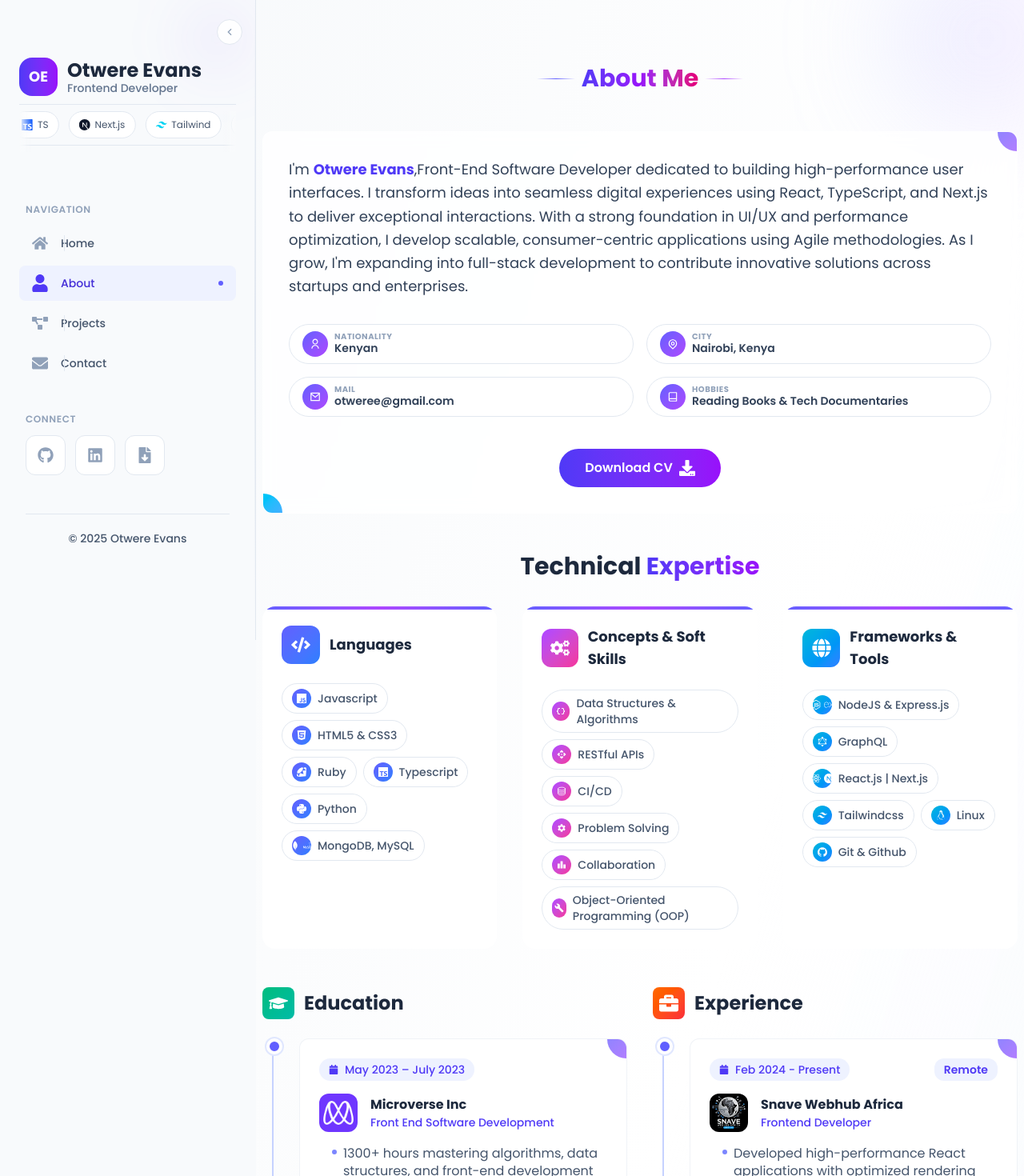
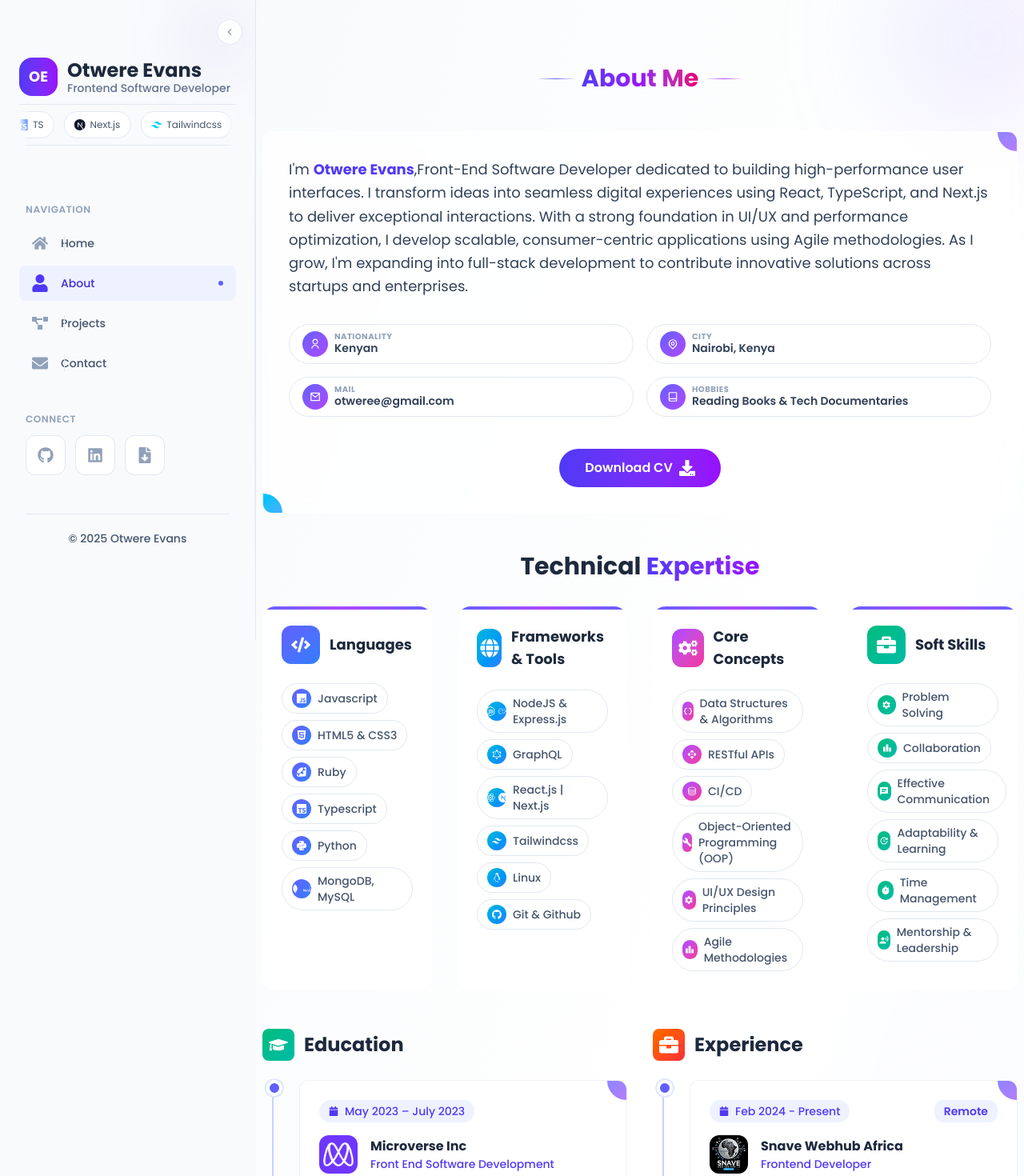
Before and after one commit to otwere/Otwere-Evans-Portfolio, a React (Vite) app: page /about in a window 1280 px wide. Shown: the top 1470 px of the page at 80% size. Built offline with nearby package versions, Linux system fonts and the light colour scheme.

Commit message:
Aside-updated

```diff
--- a/src/components/Aside.tsx
+++ b/src/components/Aside.tsx
@@ -51,7 +51,7 @@ const TECH_BADGES = [
   { icon: SiReact, label: "React.js", color: "text-cyan-500" },
   { icon: SiTypescript, label: "TS", color: "text-blue-600" },
   { icon: SiNextdotjs, label: "Next.js", color: "text-slate-900" },
-  { icon: SiTailwindcss, label: "Tailwind", color: "text-cyan-400" },
+  { icon: SiTailwindcss, label: "Tailwindcss", color: "text-cyan-400" },
 ];
 
 // --- Sub-Components ---
@@ -62,7 +62,7 @@ const UserProfile = memo(({ collapsed, onNavigate }: { collapsed: boolean; onNav
     <div className={`relative ${collapsed ? 'flex justify-center' : ''}`}>
       <button
         onClick={() => onNavigate("home")}
-        className={`inline-flex items-center gap-3 group text-left ${collapsed ? 'flex-col' : ''}`}
+        className={`inline-flex items-center gap-3 group text-left cursor-pointer ${collapsed ? 'flex-col' : ''}`}
       >
         <div className="relative">
           <div className={`${collapsed ? 'h-12 w-10 mt-2' : 'h-12 w-12'} rounded-2xl bg-gradient-to-r from-indigo-600 to-purple-600 flex items-center justify-center transition-all duration-300 group-hover:scale-95 shadow-indigo-500/20`}>
@@ -74,7 +74,7 @@ const UserProfile = memo(({ collapsed, onNavigate }: { collapsed: boolean; onNav
             <h1 className="text-2xl font-bold text-slate-800">
               Otwere Evans
             </h1>
-            <p className="text-sm font-medium text-slate-500 -mt-1">Frontend Developer</p>
+            <p className="text-sm font-medium text-slate-500 -mt-1">Frontend Software Developer</p>
           </div>
 
         )}
@@ -123,7 +123,7 @@ const NavItem = memo(({
   return (
     <li>
       <button
-        className={`group relative flex items-center ${collapsed ? 'justify-center px-3' : 'gap-4 px-4'} w-full py-3 text-left transition-all duration-300 rounded-lg ${isActive
+        className={`group relative flex items-center cursor-pointer ${collapsed ? 'justify-center px-3' : 'gap-4 px-4'} w-full py-3 text-left transition-all duration-300 rounded-lg ${isActive
           ? "bg-indigo-50 text-indigo-700"
           : "text-slate-600 hover:bg-slate-100 hover:text-slate-900"
           }`}
@@ -185,7 +185,7 @@ export default function Sidebar({ current, onNavigate }: Props) {
         <div className="absolute inset-0 overflow-y-auto p-4 md:p-6 scrollbar-thin scrollbar-thumb-slate-200 scrollbar-track-transparent">
           {/* Mobile Close Button */}
           <button
-            className="absolute right-3 top-3 z-30 md:hidden rounded-lg p-2 hover:bg-slate-200 transition-colors"
+            className="absolute right-3 top-3 z-30 md:hidden rounded-lg p-2 hover:bg-slate-200  transition-colors"
             onClick={closeMobile}
             aria-label="Close navigation"
           >
@@ -244,7 +244,7 @@ export default function Sidebar({ current, onNavigate }: Props) {
                     href={link.href}
                     target="_blank"
                     rel="noopener noreferrer"
-                    className={`group ${isCollapsed ? 'p-3' : 'p-3.5'} rounded-xl bg-white border border-slate-200 text-center hover:bg-slate-50 transition-all duration-300 hover:scale-95`}
+                    className={`group ${isCollapsed ? 'p-3' : 'p-3.5'} rounded-xl bg-white border border-slate-200 text-center cursor-pointer hover:bg-slate-50 transition-all duration-300 hover:scale-95`}
                     aria-label={link.label}
                     title={link.label}
                   >
--- a/src/components/projects/RequestModal.tsx
+++ b/src/components/projects/RequestModal.tsx
@@ -41,7 +41,7 @@ export const RequestModal = ({ isOpen, project, onClose }: RequestModalProps) =>
         >
             <div className="flex min-h-full items-end sm:items-center justify-center p-3 sm:p-4">
                 <div
-                    className="relative w-full h-[88dvh] sm:h-auto max-w-3xl rounded-2xl sm:rounded-xl bg-white border-0 sm:border border-slate-200 animate-slideUp shadow-none sm:shadow-none flex flex-col max-h-[80vh] sm:max-h-[85vh]"
+                    className="relative w-full h-[90dvh] sm:h-auto max-w-3xl rounded-2xl sm:rounded-xl bg-white border-0 sm:border border-slate-200 animate-slideUp shadow-none sm:shadow-none flex flex-col max-h-[80vh] sm:max-h-[85vh]"
                     onClick={(e) => e.stopPropagation()}
                 >
                     <RequestModalHeader
--- a/src/pages/About.tsx
+++ b/src/pages/About.tsx
@@ -2,7 +2,7 @@ import { FaCode, FaCogs, FaGlobe, FaDownload, FaCalendar, FaGraduationCap, FaBri
 import { SiJavascript, SiHtml5, SiRuby, SiTypescript, SiPython, SiMongodb, SiMysql, SiNodedotjs, SiGraphql, SiReact, SiNextdotjs, SiTailwindcss, SiLinux, SiGithub, SiExpress } from 'react-icons/si';
 import { RiMailLine, RiMapPinLine, RiUserLine, RiBookLine } from 'react-icons/ri';
 import { IoServerOutline } from 'react-icons/io5';
-import { MdDataObject, MdApi, MdSettings, MdBuild, MdLeaderboard } from 'react-icons/md';
+import { MdDataObject, MdApi, MdSettings, MdBuild, MdLeaderboard, MdChat, MdUpdate, MdTimer, MdRecordVoiceOver } from 'react-icons/md';
 import { SEO } from "../components/SEO";
 
 export default function About() {
@@ -84,7 +84,7 @@ export default function About() {
               Technical <span className="bg-gradient-to-r from-indigo-600 to-purple-600 bg-clip-text text-transparent">Expertise</span>
             </h2>
 
-            <div className="grid grid-cols-1 gap-8 md:grid-cols-3">
+            <div className="grid grid-cols-1 gap-8 md:grid-cols-2 lg:grid-cols-2 xl:grid-cols-4">
               {[
                 {
                   title: "Languages",
@@ -100,19 +100,6 @@ export default function About() {
                   gradient: "from-indigo-500 to-blue-500"
                 },
                 {
-                  title: "Concepts & Soft Skills",
-                  icon: <FaCogs className="text-2xl" />,
-                  skills: [
-                    { name: "Data Structures & Algorithms", icon: <MdDataObject /> },
-                    { name: "RESTful APIs", icon: <MdApi /> },
-                    { name: "CI/CD", icon: <IoServerOutline /> },
-                    { name: "Problem Solving", icon: <MdSettings /> },
-                    { name: "Collaboration", icon: <MdLeaderboard /> },
-                    { name: "Object-Oriented Programming (OOP)", icon: <MdBuild /> },
-                  ],
-                  gradient: "from-purple-500 to-pink-500"
-                },
-                {
                   title: "Frameworks & Tools",
                   icon: <FaGlobe className="text-2xl" />,
                   skills: [
@@ -124,6 +111,32 @@ export default function About() {
                     { name: "Git & Github", icon: <SiGithub /> },
                   ],
                   gradient: "from-cyan-500 to-blue-500"
+                },
+                {
+                  title: "Core Concepts",
+                  icon: <FaCogs className="text-2xl" />,
+                  skills: [
+                    { name: "Data Structures & Algorithms", icon: <MdDataObject /> },
+                    { name: "RESTful APIs", icon: <MdApi /> },
+                    { name: "CI/CD", icon: <IoServerOutline /> },
+                    { name: "Object-Oriented Programming (OOP)", icon: <MdBuild /> },
+                    { name: "UI/UX Design Principles", icon: <MdSettings /> },
+                    { name: "Agile Methodologies", icon: <MdLeaderboard /> },
+                  ],
+                  gradient: "from-purple-500 to-pink-500"
+                },
+                {
+                  title: "Soft Skills",
+                  icon: <FaBriefcase className="text-2xl" />,
+                  skills: [
+                    { name: "Problem Solving", icon: <MdSettings /> },
+                    { name: "Collaboration", icon: <MdLeaderboard /> },
+                    { name: "Effective Communication", icon: <MdChat /> },
+                    { name: "Adaptability & Learning", icon: <MdUpdate /> },
+                    { name: "Time Management", icon: <MdTimer /> },
+                    { name: "Mentorship & Leadership", icon: <MdRecordVoiceOver /> },
+                  ],
+                  gradient: "from-emerald-500 to-teal-500"
                 }
               ].map((category) => (
                 <div
```
